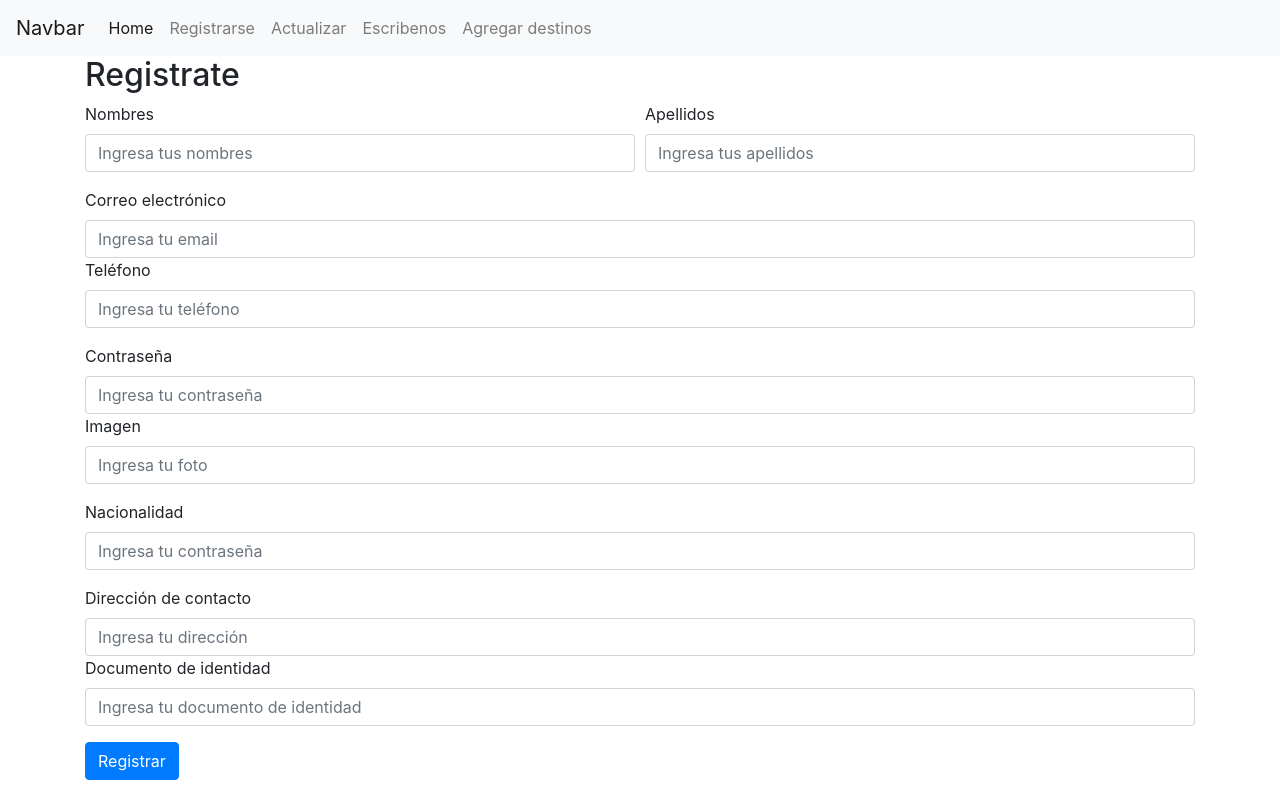
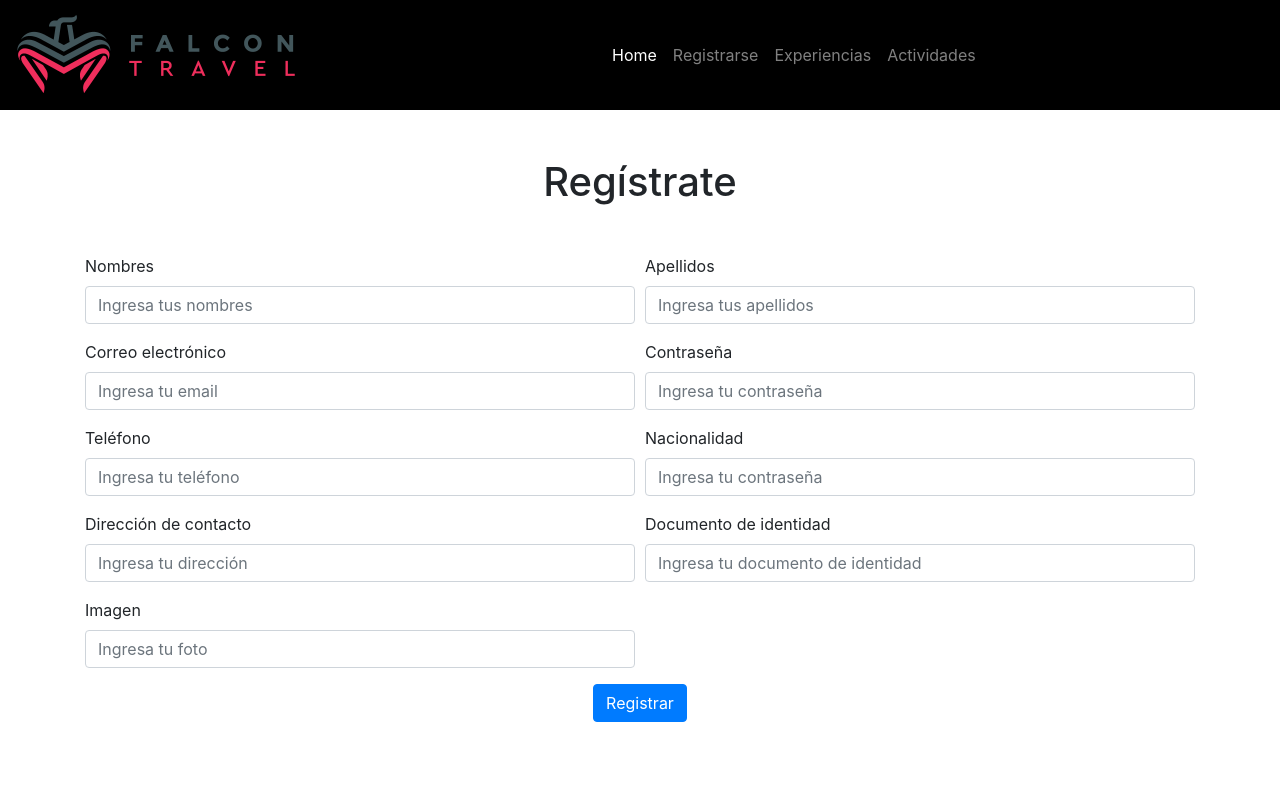
Before and after one commit to elen92/frontfalcon, an Angular app: page /registerUser in a window 1280 px wide. Built offline with nearby package versions, Linux system fonts and the light colour scheme.

Commit message:
Se ajustaron los estilos.

```diff
--- a/src/app/components/contact-register/contact-register.component.html
+++ b/src/app/components/contact-register/contact-register.component.html
@@ -1,28 +1,30 @@
-<div class="container">
-  <h1>Contactenos</h1>
+<div class="container mt-5">
+    <h1 class="text-center mb-5">Dejanos un mensaje</h1>
     <form [formGroup]="contactRegister" (ngSubmit)="contactUs()" enctype="multipart/form-data">
         <div class="form-row">
-      <div class="form-group col-md-6">
+            <div class="form-group col">
                 <label for="eventType">Clase de servicio</label>
                 <input type="text" class="form-control" id="eventType" placeholder="Escribe tu servicio" name="eventType" formControlName="eventType">
             </div>
-      <div class="form-group col-md-6">
+        </div>
+        <div class="form-row">
+            <div class="form-group col">
                 <label for="description">Descripción</label>
-        <input type="text" class="form-control" id="description" placeholder="Escribe lo que buscas" name="description" formControlName="description">
+                <textarea class="form-control" id="description" placeholder="Escribe lo que buscas" name="description" formControlName="description"></textarea>
             </div>
         </div>
         <div class="form-group">
             <label for="email">Correo electrónico</label>
-      <input type="email" class="form-control" id="email" placeholder="Escribe tu email" name="email"
-        formControlName="email">
+            <input type="email" class="form-control" id="email" placeholder="Escribe tu email" name="email" formControlName="email">
         </div>
         <div class="form-group">
             <label for="phone">Número de teléfono</label>
-      <input type="number" class="form-control" id="phone" placeholder="Escribe tu número de teléfono" name="phone"
-        formControlName="phone">
+            <input type="number" class="form-control" id="phone" placeholder="Escribe tu número de teléfono" name="phone" formControlName="phone">
         </div>
 
-    <button type="submit"  class="btn btn-primary">Enviar</button>
+        <div class="text-center">
+            <button type="submit" class="btn btn-primary">Enviar</button>
+        </div>
     </form>
 
 </div>
--- a/src/app/components/destinations-register/destinations-register.component.html
+++ b/src/app/components/destinations-register/destinations-register.component.html
@@ -1,52 +1,40 @@
-<div class="container">
-    <h2>
-        Crea un nuevo destino
-    </h2>
+<div class="container mt-5">
+    <h1 class="text-center mb-5">Crea un nuevo destino</h1>
     <form [formGroup]="destinationRegisterForm" (ngSubmit)="enviarDestino()" enctype="multipart/form-data">
         <div class="form-row">
             <div class="form-group col-md-12">
                 <label for="destinationName">Name</label>
-        <input type="text" class="form-control" id="destinationName" name="destinationName" formControlName="destinationName"/>
+                <input type="text" class="form-control" id="destinationName" name="destinationName" formControlName="destinationName" />
             </div>
             <div class="form-group col-md-6">
                 <label for="city">Ciudad</label>
-        <input type="text" class="form-control" id="city" name="city" formControlName="city"/>
+                <input type="text" class="form-control" id="city" name="city" formControlName="city" />
             </div>
             <div class="form-group col-md-6">
                 <label for="country">País</label>
-        <input
-          type="text"
-          class="form-control"
-          id="country"
-          name="country"
-          formControlName="country"
-        />
+                <input type="text" class="form-control" id="country" name="country" formControlName="country" />
             </div>
         </div>
         <div class="form-group">
             <label for="price">Precio</label>
-      <input
-        type="number"
-        class="form-control"
-        id="price"
-        name="price"
-        formControlName="price"
-      />
+            <input type="number" class="form-control" id="price" name="price" formControlName="price" />
         </div>
         <div class="form-row">
             <div class="form-group col-md-6">
                 <label for="description">Descripción</label>
-        <input type="text" class="form-control" id="description" name="description" formControlName="description"/>
+                <input type="text" class="form-control" id="description" name="description" formControlName="description" />
             </div>
             <div class="form-group col-md-6">
                 <label for="stay">Tiempo de estadía</label>
-        <input type="number" class="form-control" id="stay" name="stay" formControlName="stay"/>
+                <input type="number" class="form-control" id="stay" name="stay" formControlName="stay" />
             </div>
             <div class="form-group col-md-12">
                 <label for="imageLinks">Links de imagenes</label>
-        <input type="text" class="form-control" id="imageLinks" name="imageLinks" formControlName="imageLinks"/>
+                <input type="text" class="form-control" id="imageLinks" name="imageLinks" formControlName="imageLinks" />
             </div>
         </div>
+        <div class="text-center">
             <button type="submit" class="btn btn-primary">Guardar</button>
+        </div>
     </form>
 </div>
--- a/src/app/components/menu/menu.component.css
+++ b/src/app/components/menu/menu.component.css
@@ -0,0 +1,3 @@
+.bg-black {
+    background-color: black !important;
+}
--- a/src/app/components/menu/menu.component.html
+++ b/src/app/components/menu/menu.component.html
@@ -1,5 +1,7 @@
-<nav class="navbar navbar-expand-lg navbar-light bg-light">
-    <a class="navbar-brand" href="#">Navbar</a>
+<nav class="navbar navbar-expand-lg navbar-dark bg-black">
+    <a class="navbar-brand" href="#">
+        <img class="w-50" src="assets/logoMenu.png">
+    </a>
     <button class="navbar-toggler" type="button" data-toggle="collapse" data-target="#navbarSupportedContent" aria-controls="navbarSupportedContent" aria-expanded="false" aria-label="Toggle navigation">
       <span class="navbar-toggler-icon"></span>
     </button>
@@ -12,13 +14,10 @@
                 <a class="nav-link" routerLink="/registerUser">Registrarse</a>
             </li>
             <li class="nav-item">
-                <a class="nav-link" routerLink="/updateUser">Actualizar</a>
+                <a class="nav-link" routerLink="/updateUser">Experiencias</a>
             </li>
             <li class="nav-item">
-                <a class="nav-link" routerLink="/contactUs">Escribenos</a>
-            </li>
-            <li class="nav-item">
-                <a class="nav-link" routerLink="/destination">Agregar destinos</a>
+                <a class="nav-link" routerLink="/contactUs">Actividades</a>
             </li>
         </ul>
     </div>
--- a/src/app/components/user-register/user-register.component.html
+++ b/src/app/components/user-register/user-register.component.html
@@ -1,5 +1,5 @@
-<div class="container">
-    <h2>Registrate</h2>
+<div class="container mt-5">
+    <h1 class="text-center mb-5">Regístrate</h1>
     <form [formGroup]="userForm" (ngSubmit)="saveUser()" enctype="multipart/form-data">
         <div class="form-row">
             <div class="form-group col-md-6">
@@ -11,30 +11,44 @@
                 <input id="lastName" name="lastName" formControlName="lastName" class="form-control" type="text" placeholder="Ingresa tus apellidos">
             </div>
         </div>
-        <div class="form-group">
+        <div class="form-row">
+            <div class="form-group col-md-6">
                 <label for="email">Correo electrónico</label>
                 <input id="email" name="email" formControlName="email" class="form-control" type="email" placeholder="Ingresa tu email">
+            </div>
+            <div class="form-group col-md-6">
+                <label for="password">Contraseña</label>
+                <input id="password" name="password" formControlName="password" class="form-control" type="password" placeholder="Ingresa tu contraseña">
+            </div>
+        </div>
+        <div class="form-row">
+            <div class="form-group col-md-6">
                 <label for="phone">Teléfono</label>
                 <input id="phone" name="phone" formControlName="phone" class="form-control" type="number" placeholder="Ingresa tu teléfono">
             </div>
-        <div class="form-group">
-            <label for="password">Contraseña</label>
-            <input id="password" name="password" formControlName="password" class="form-control" type="password" placeholder="Ingresa tu contraseña">
+            <div class="form-group col-md-6">
+                <label for="nationality">Nacionalidad</label>
+                <input id="nationality" name="nationality" formControlName="nationality" class="form-control" type="text" placeholder="Ingresa tu contraseña">
+            </div>
+        </div>
+        <div class="form-row">
+            <div class="form-group col-md-6">
+                <label for="address">Dirección de contacto</label>
+                <input id="address" name="address" formControlName="address" class="form-control" type="text" placeholder="Ingresa tu dirección">
+            </div>
+            <div class="form-group col-md-6">
+                <label for="idDocument">Documento de identidad</label>
+                <input id="idDocument" name="idDocument" formControlName="idDocument" class="form-control" type="text" placeholder="Ingresa tu documento de identidad">
+            </div>
+        </div>
+        <div class="form-row">
+            <div class="form-group col-md-6">
                 <label for="inputAddress2">Imagen</label>
                 <input id="photo" name="photo" formControlName="photo" class="form-control" type="text" placeholder="Ingresa tu foto">
             </div>
-        <div class="form-group">
-            <label for="nationality">Nacionalidad</label>
-            <input id="nationality" name="nationality" formControlName="nationality" class="form-control" type="text" placeholder="Ingresa tu contraseña">
-
         </div>
-        <div class="form-group">
-            <label for="address">Dirección de contacto</label>
-            <input id="address" name="address" formControlName="address" class="form-control" type="text" placeholder="Ingresa tu dirección">
-            <label for="idDocument">Documento de identidad</label>
-            <input id="idDocument" name="idDocument" formControlName="idDocument" class="form-control" type="text" placeholder="Ingresa tu documento de identidad">
+        <div class="text-center">
+            <button class="btn btn-primary">Registrar</button>
         </div>
-
-        <button class="btn btn-primary">Registrar</button>
     </form>
 </div>
--- a/src/app/components/users-update/users-update.component.html
+++ b/src/app/components/users-update/users-update.component.html
@@ -1,5 +1,6 @@
-<h2>Registrate</h2>
-<form [formGroup]="usersUpdate" (ngSubmit)="saveUser()" enctype="multipart/form-data">
+<div class="container mt-5">
+    <h1 class="text-center mb-5">Modificar información</h1>
+    <form [formGroup]="usersUpdate" (ngSubmit)="updateUser()" enctype="multipart/form-data">
         <div class="form-row">
             <div class="form-group col-md-6">
                 <label for="firstName">Nombres</label>
@@ -10,24 +11,44 @@
                 <input id="lastName" name="lastName" formControlName="lastName" class="form-control" type="text" placeholder="Ingresa tus apellidos">
             </div>
         </div>
-    <div class="form-group">
+        <div class="form-row">
+            <div class="form-group col-md-6">
                 <label for="email">Correo electrónico</label>
                 <input id="email" name="email" formControlName="email" class="form-control" type="email" placeholder="Ingresa tu email">
+            </div>
+            <div class="form-group col-md-6">
+                <label for="password">Contraseña</label>
+                <input id="password" name="password" formControlName="password" class="form-control" type="password" placeholder="Ingresa tu contraseña">
+            </div>
+        </div>
+        <div class="form-row">
+            <div class="form-group col-md-6">
                 <label for="phone">Teléfono</label>
                 <input id="phone" name="phone" formControlName="phone" class="form-control" type="number" placeholder="Ingresa tu teléfono">
             </div>
-    <div class="form-group">
-        <label for="password">Contraseña</label>
-        <input id="password" name="password" formControlName="password" class="form-control" type="password" placeholder="Ingresa tu contraseña">
+            <div class="form-group col-md-6">
+                <label for="nationality">Nacionalidad</label>
+                <input id="nationality" name="nationality" formControlName="nationality" class="form-control" type="text" placeholder="Ingresa tu contraseña">
+            </div>
+        </div>
+        <div class="form-row">
+            <div class="form-group col-md-6">
+                <label for="address">Dirección de contacto</label>
+                <input id="address" name="address" formControlName="address" class="form-control" type="text" placeholder="Ingresa tu dirección">
+            </div>
+            <div class="form-group col-md-6">
+                <label for="idDocument">Documento de identidad</label>
+                <input id="idDocument" name="idDocument" formControlName="idDocument" class="form-control" type="text" placeholder="Ingresa tu documento de identidad">
+            </div>
+        </div>
+        <div class="form-row">
+            <div class="form-group col-md-6">
                 <label for="inputAddress2">Imagen</label>
                 <input id="photo" name="photo" formControlName="photo" class="form-control" type="text" placeholder="Ingresa tu foto">
             </div>
-    <div class="form-group">
-        <label for="address">Dirección de contacto</label>
-        <input id="address" name="address" formControlName="address" class="form-control" type="text" placeholder="Ingresa tu dirección">
-        <label for="idDocument">Documento de identidad</label>
-        <input id="idDocument" name="idDocument" formControlName="idDocument" class="form-control" type="text" placeholder="Ingresa tu documento de identidad">
         </div>
-
-    <button class="btn btn-primary">Registrar</button>
+        <div class="text-center">
+            <button class="btn btn-primary">Modificar</button>
+        </div>
     </form>
+</div>
--- a/src/app/components/users-update/users-update.component.ts
+++ b/src/app/components/users-update/users-update.component.ts
@@ -32,7 +32,7 @@ export class UsersUpdateComponent implements OnInit {
     });
 
   }
-  saveUser(){
+  updateUser(){
     if(this.usersUpdate.valid){
       // tslint:disable-next-line: quotemark
       alert("La información se puede almacenar");
```
Also changed, not shown: src/assets/logoMenu.png (added). Lines whose indentation alone changed are shown as unchanged.
